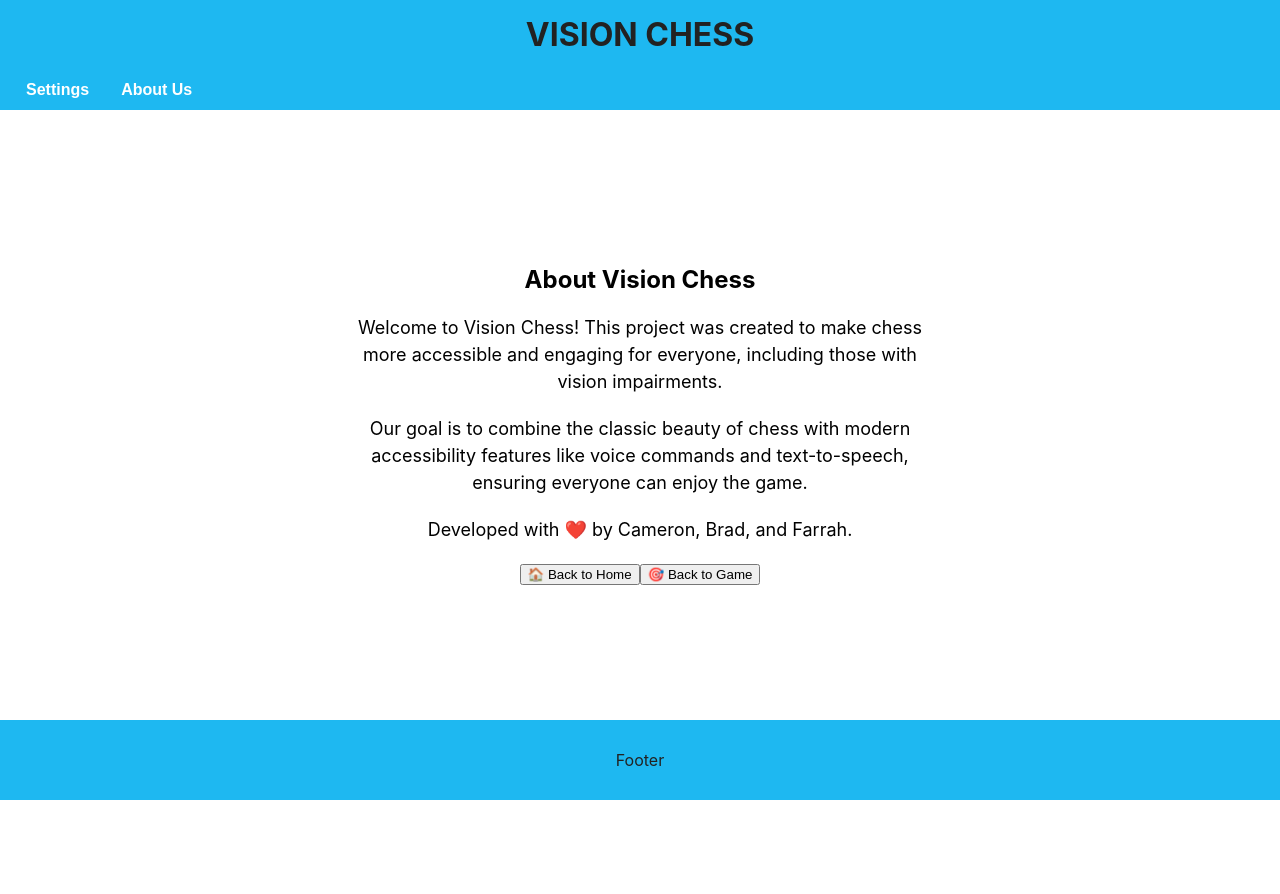
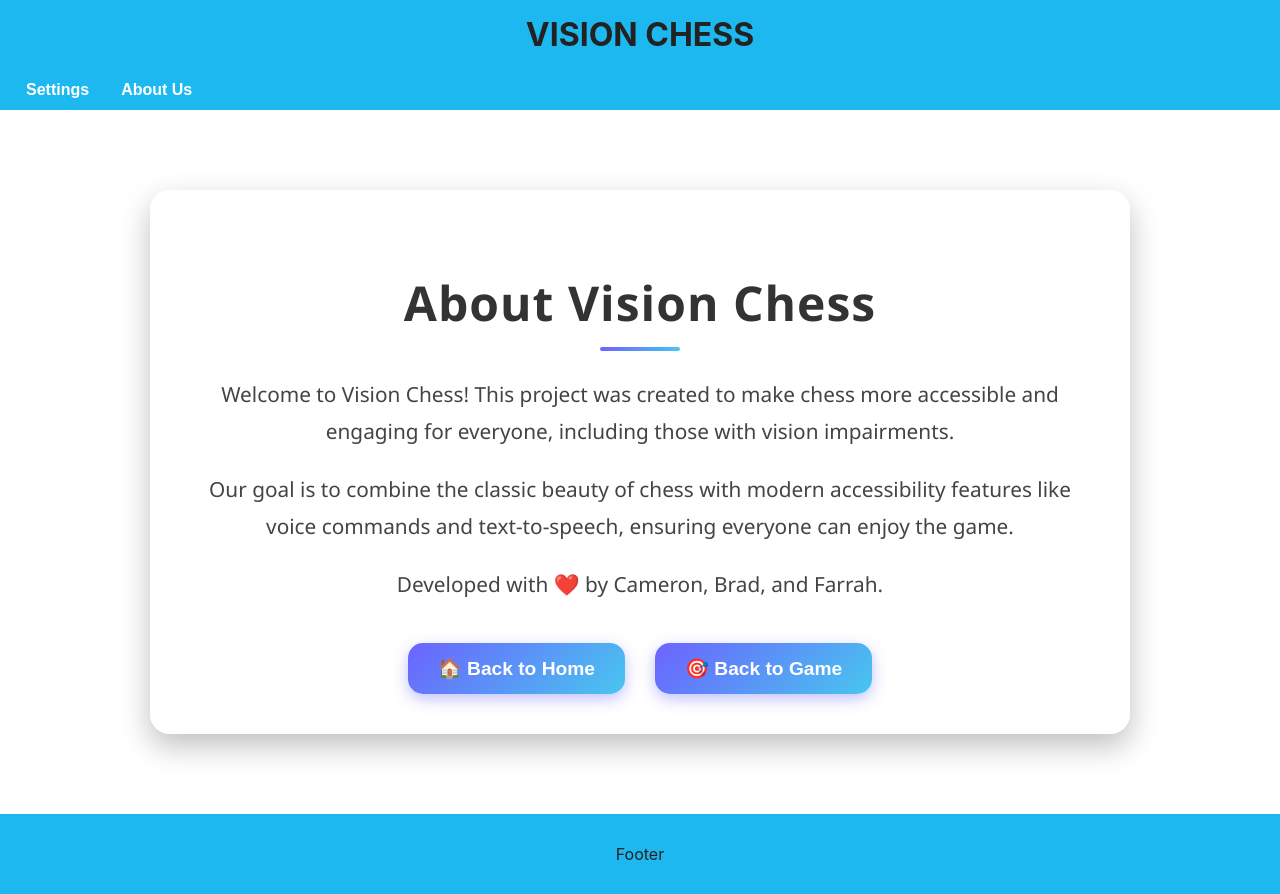
Before and after one commit to bradlyhayes12/Chess-game-impairedvision, a React (Create React App) app: page /about in a window 1280 px wide. Before the commit the page ends 800 px from the top, so only its background shows below. Built offline with nearby package versions, Linux system fonts and the light colour scheme.

Commit message:
Changing the styling of the about us

```diff
--- a/src/AboutUs.css
+++ b/src/AboutUs.css
@@ -1,61 +1,79 @@
 /* AboutUs.css */
 
-.about-page {
-    max-width: 800px;
-    margin: 50px auto;
-    padding: 30px;
-    background-color: #fdfdfd;
+/* Smooth fade-in animation */
+@keyframes fadeInUp {
+    0% {
+      opacity: 0;
+      transform: translateY(30px);
+    }
+    100% {
+      opacity: 1;
+      transform: translateY(0);
+    }
+  }
+
+  .about-page {
+    max-width: 900px;
+    margin: 60px auto;
+    padding: 40px;
+    background: rgba(255, 255, 255, 0.85);
+    backdrop-filter: blur(8px);
     border-radius: 20px;
-    box-shadow: 0 8px 20px rgba(0, 0, 0, 0.2);
+    box-shadow: 0 12px 30px rgba(0, 0, 0, 0.25);
     text-align: center;
-    font-family: 'Segoe UI', Tahoma, Geneva, Verdana, sans-serif;
+    font-family: 'Poppins', 'Segoe UI', Tahoma, Geneva, Verdana, sans-serif;
+    animation: fadeInUp 0.8s ease;
   }
 
   .about-page h2 {
-    font-size: 2.5rem;
-    margin-bottom: 20px;
+    font-size: 3rem;
+    margin-bottom: 25px;
     color: #333;
     position: relative;
+    letter-spacing: 1px;
   }
 
   .about-page h2::after {
     content: '';
-    width: 60px;
+    width: 80px;
     height: 4px;
-    background-color: #555;
+    background: linear-gradient(90deg, #6c63ff, #48c6ef);
     display: block;
-    margin: 10px auto 0;
+    margin: 12px auto 0;
     border-radius: 2px;
   }
 
   .about-page p {
-    font-size: 1.2rem;
-    color: #555;
-    line-height: 1.6;
-    margin-bottom: 20px;
+    font-size: 1.3rem;
+    color: #444;
+    line-height: 1.8;
+    margin: 20px 0;
   }
 
   .button-row {
     display: flex;
     justify-content: center;
-    gap: 20px;
-    margin-top: 30px;
+    gap: 30px;
+    margin-top: 40px;
+    flex-wrap: wrap;
   }
 
   .button-row button {
     background: linear-gradient(135deg, #6c63ff, #48c6ef);
     color: white;
     border: none;
-    padding: 12px 24px;
-    font-size: 1.1rem;
-    border-radius: 12px;
+    padding: 14px 30px;
+    font-size: 1.2rem;
+    font-weight: bold;
+    border-radius: 15px;
     cursor: pointer;
-    transition: transform 0.3s, background-color 0.3s;
+    transition: transform 0.3s, box-shadow 0.3s;
+    box-shadow: 0 5px 15px rgba(100, 100, 255, 0.4);
   }
 
   .button-row button:hover {
-    transform: scale(1.05);
-    background: linear-gradient(135deg, #48c6ef, #6c63ff);
+    transform: scale(1.08);
+    box-shadow: 0 8px 20px rgba(100, 100, 255, 0.5);
   }
 
   .button-row a {
--- a/src/AboutUs.js
+++ b/src/AboutUs.js
@@ -1,6 +1,6 @@
 import React from 'react';
 import { Link, useNavigate } from 'react-router-dom';
-import './App.css'; // (Optional: for styles)
+import './AboutUs.css'; // (Optional: for styles)
 
 const Speak = (text, textToSpeech = true) => {
   if (!textToSpeech) return;
--- a/src/SettingsPage.js
+++ b/src/SettingsPage.js
@@ -1,5 +1,5 @@
-import React, { useEffect } from 'react';
-import { Link } from 'react-router-dom';
+import React from 'react';
+import { Link, useNavigate} from 'react-router-dom';
 import './SettingsPage.css';
 
 const Speak = (text, textToSpeech = true) => {
@@ -27,6 +27,12 @@ export default function SettingsPage({
   textToSpeech, setTextToSpeech,
   boardSize, setBoardSize
 }) {
+
+  const navigate = useNavigate(); // <-- Add this!
+
+  const handleBackToGame = () => {
+    navigate('/'); // Go back to previous page
+  };
 
   const handleDarkModeToggle = () => {
     setDarkMode(prev => !prev);
@@ -58,9 +64,7 @@ export default function SettingsPage({
       </SpeakOnHover>
       <SpeakOnHover text="Back to Game" textToSpeech={textToSpeech}>
       <div className="back-button">
-        <Link to="/">
-          <button>🔙 Back to Game</button>
-        </Link>
+          <button onClick={handleBackToGame}>🔙 Back to Game</button>
       </div>
       </SpeakOnHover>
       <div className="back-button">
```
